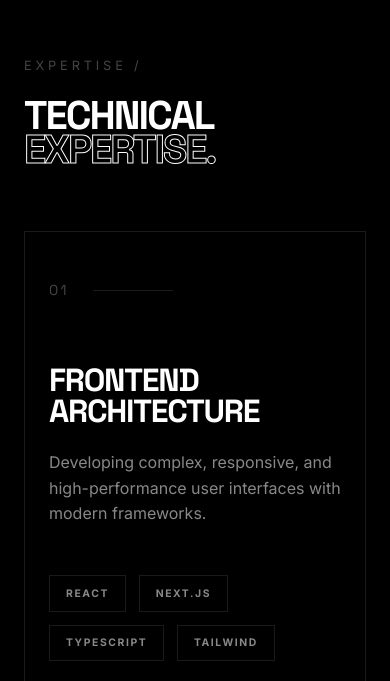
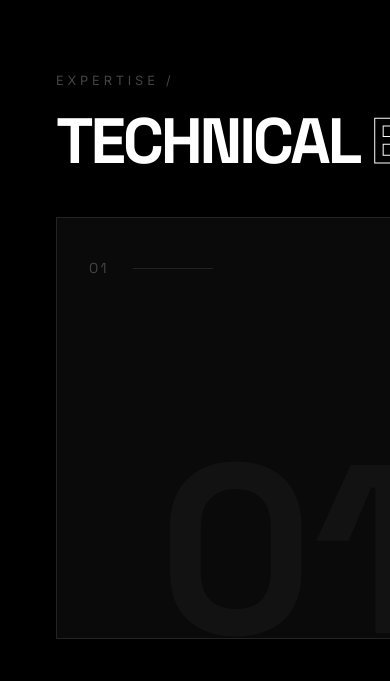
Before and after one commit to yuv881/react-portfolio, a React (Vite) app: page / in a window 390 px wide. Shown: the part 5763-6444 px from the top of the page. Built offline with nearby package versions, Linux system fonts and the light colour scheme.

Commit message:
refine skills design and mobile horizontal scroll

```diff
--- a/src/components/Navbar.css
+++ b/src/components/Navbar.css
@@ -349,17 +349,30 @@
     }
 
     .menu-overlay-content {
-        padding: 12vh 2rem 5vh;
+        padding: 10vh 2rem 10vh;
+        /* More balanced padding */
+        overflow-y: auto;
+        /* Allow scrolling if content is too tall */
+    }
+
+    .menu-nav-list {
+        margin-bottom: 3rem;
+        /* Fixed gap instead of auto to push footer up */
     }
 
     .menu-footer {
         flex-direction: column;
         align-items: flex-start;
-        gap: 4rem;
+        gap: 3rem;
+        padding-top: 3rem;
+        padding-bottom: 2rem;
     }
 
     .menu-cv-btn {
         width: 100%;
         justify-content: center;
+        padding: 1rem 1.5rem;
+        /* Slightly more compact for mobile */
+        font-size: 0.9rem;
     }
 }
--- a/src/components/Projects.css
+++ b/src/components/Projects.css
@@ -244,6 +244,7 @@
         opacity: 0.8;
         display: -webkit-box;
         -webkit-line-clamp: 2;
+        line-clamp: 2;
         -webkit-box-orient: vertical;
         overflow: hidden;
     }
--- a/src/components/Skills.css
+++ b/src/components/Skills.css
@@ -44,7 +44,7 @@
 }
 
 .skill-box:hover {
-    background: var(--border-dim);
+    background: var(--bg-secondary);
 }
 
 .skill-top {
@@ -111,44 +111,98 @@
 .skill-box:hover .skill-tag {
     border-color: var(--text-main);
     color: var(--text-main);
-    background: var(--border-dim);
 }
 
-@media (max-width: 1024px) {
-    .skills-grid {
-        grid-template-columns: 1fr;
-    }
-
-    .skill-box {
-        padding: 4rem 3rem;
-        min-height: auto;
-    }
-}
-
-@media (max-width: 768px) {
+/* Mobile Horizontal Scroll Design Refinement */
+@media (max-width: 968px) {
     .skills {
-        padding: 5rem 0;
+        padding: 0;
+        height: 100vh;
+        display: flex;
+        flex-direction: column;
+        justify-content: center;
+        overflow: hidden;
     }
 
     .section-header {
         margin-bottom: 4rem;
+        padding: 0 2rem;
+        margin-top: -10vh;
     }
 
-    .section-title {
-        font-size: clamp(2.5rem, 10vw, 3.5rem);
+    .skills-grid {
+        display: flex;
+        flex-wrap: nowrap;
+        border: none;
+        width: 100%;
+        padding-left: 2rem;
     }
 
     .skill-box {
-        padding: 3rem 1.5rem;
-        min-height: auto;
+        flex: 0 0 85vw;
+        /* Slightly less than full width to show next card */
+        margin-right: 5vw;
+        padding: 3rem;
+        min-height: 50vh;
+        border: 1px solid var(--border-dim);
+        background: var(--bg-secondary);
+        backdrop-filter: blur(10px);
+        justify-content: flex-start;
+        align-items: flex-start;
+    }
+
+    .skill-top {
+        margin-bottom: 2.5rem;
     }
 
     .skill-title {
-        font-size: 2rem;
+        font-size: clamp(2rem, 8vw, 2.5rem);
+        margin-bottom: 1.5rem;
     }
 
     .skill-desc {
-        font-size: 1rem;
+        font-size: 0.95rem;
         max-width: 100%;
+        margin-bottom: 2.5rem;
+        opacity: 0.8;
+    }
+
+    .skill-list {
+        margin-top: 0;
+        gap: 0.6rem;
+    }
+
+    .skill-tag {
+        font-size: 0.6rem;
+        padding: 0.4rem 0.8rem;
+    }
+
+    /* Background large number for mobile cards */
+    .skill-box::after {
+        content: attr(data-index);
+        position: absolute;
+        bottom: -2rem;
+        right: -1rem;
+        font-size: 15rem;
+        font-weight: 900;
+        font-family: var(--font-display);
+        opacity: 0.03;
+        pointer-events: none;
+        line-height: 1;
     }
 }
+
+@media (max-width: 480px) {
+    .section-header {
+        margin-bottom: 3rem;
+    }
+
+    .skill-box {
+        flex: 0 0 90vw;
+        padding: 2.5rem 2rem;
+    }
+
+    .skill-title {
+        font-size: 1.8rem;
+    }
+}
--- a/src/components/Skills.jsx
+++ b/src/components/Skills.jsx
@@ -34,61 +34,52 @@ const Skills = () => {
 
     useEffect(() => {
         const section = sectionRef.current;
+        const grid = gridRef.current;
         const mm = gsap.matchMedia();
 
-        mm.add("(min-width: 0px)", () => {
-            // Shared header animation
-            gsap.from('.section-header > *', {
-                y: 50,
-                opacity: 0,
-                duration: 1.2,
-                stagger: 0.2,
-                ease: 'power4.out',
+        mm.add("(max-width: 968px)", () => {
+            const boxes = gsap.utils.toArray('.skill-box');
+
+            // GSAP Horizontal Scroll Track
+            gsap.to(boxes, {
+                xPercent: -100 * (boxes.length - 1) - (10 * (boxes.length - 1)), // factor in the margin
+                ease: "none",
                 scrollTrigger: {
-                    trigger: '.section-header',
-                    start: 'top 85%'
+                    trigger: section,
+                    pin: true,
+                    scrub: 1,
+                    start: "top top",
+                    end: "+=2000",
+                    invalidateOnRefresh: true,
                 }
             });
 
-            const boxes = gsap.utils.toArray('.skill-box');
-            boxes.forEach((box, i) => {
-                // Determine if we are on mobile to skip side-slide
-                const isMobile = window.innerWidth <= 768;
-                const isEven = i % 2 === 0;
-
-                gsap.fromTo(box,
-                    {
-                        opacity: 0,
-                        y: 80,
-                        x: isMobile ? 0 : (isEven ? -30 : 30)
-                    },
-                    {
-                        opacity: 1,
-                        y: 0,
-                        x: 0,
-                        duration: 1.5,
-                        ease: 'expo.out',
-                        scrollTrigger: {
-                            trigger: box,
-                            start: 'top 95%',
-                            end: 'top 70%',
-                            scrub: isMobile ? false : 1, // Keep it punchy on mobile
-                            toggleActions: isMobile ? 'play none none none' : undefined
-                        }
-                    }
-                );
-
-                // Internal text reveal on scroll - Great "scrolling effect"
-                gsap.from(box.querySelector('.skill-body'), {
-                    y: 30,
+            // individual content animation within cards
+            boxes.forEach((box) => {
+                gsap.from(box.querySelectorAll('.skill-body > *'), {
+                    y: 20,
                     opacity: 0,
-                    duration: 1,
+                    stagger: 0.1,
                     scrollTrigger: {
                         trigger: box,
-                        start: 'top 85%',
-                        toggleActions: 'play none none none'
+                        start: "left 80%",
+                        toggleActions: "play none none reverse"
                     }
                 });
+            });
+        });
+
+        mm.add("(min-width: 969px)", () => {
+            gsap.from('.skill-box', {
+                y: 80,
+                opacity: 0,
+                stagger: 0.15,
+                duration: 1.2,
+                ease: 'power3.out',
+                scrollTrigger: {
+                    trigger: '.skills-grid',
+                    start: 'top 80%'
+                }
             });
         });
 
@@ -97,7 +88,7 @@ const Skills = () => {
 
     return (
         <section id="skills" className="skills section" ref={sectionRef}>
-            <div className="container">
+            <div className="container overflow-visible-mobile">
                 <div className="section-header">
                     <span className="section-subtitle-top" style={{ color: 'var(--text-dim)' }}>Expertise /</span>
                     <h2 className="section-title">Technical <span className="outline-text">Expertise.</span></h2>
@@ -105,7 +96,7 @@ const Skills = () => {
 
                 <div className="skills-grid" ref={gridRef}>
                     {expertise.map((item, i) => (
-                        <div key={i} className="skill-box">
+                        <div key={i} className="skill-box" data-index={`0${i + 1}`}>
                             <div className="skill-top">
                                 <span className="skill-number">0{i + 1}</span>
                                 <div className="skill-icon-line"></div>
```
